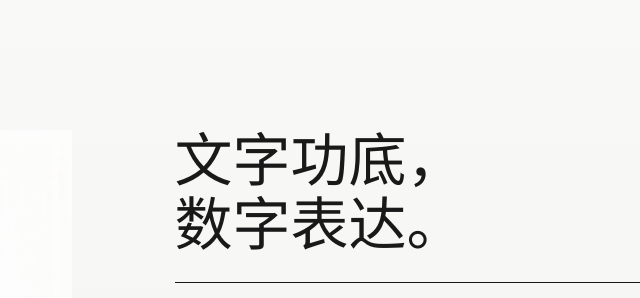
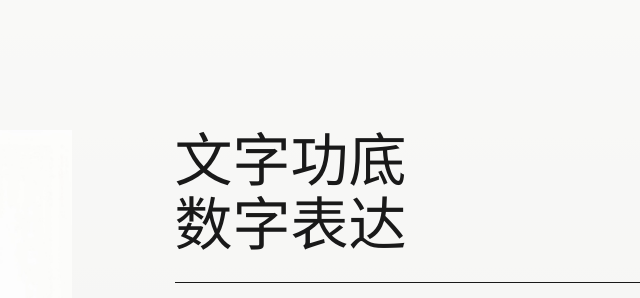
Before and after one commit to yujiarong21-svg/yjr.github.io, a plain HTML site: page index.html in a window 1280 px wide. Shown: the part 820-1118 px from the top of the page, 349-989 px from the left. Drawn offline with Linux system fonts and the light colour scheme.

Commit message:
Remove punctuation from about title

```diff
--- a/index.html
+++ b/index.html
@@ -93,7 +93,7 @@
 </div>
 <div class="about-copy">
 <div class="name-line">
-<h2>文字功底，<br>数字表达。</h2>
+<h2>文字功底<br>数字表达</h2>
 <span>Maillori Yu</span>
 </div>
 <div class="bio-meta">
```
